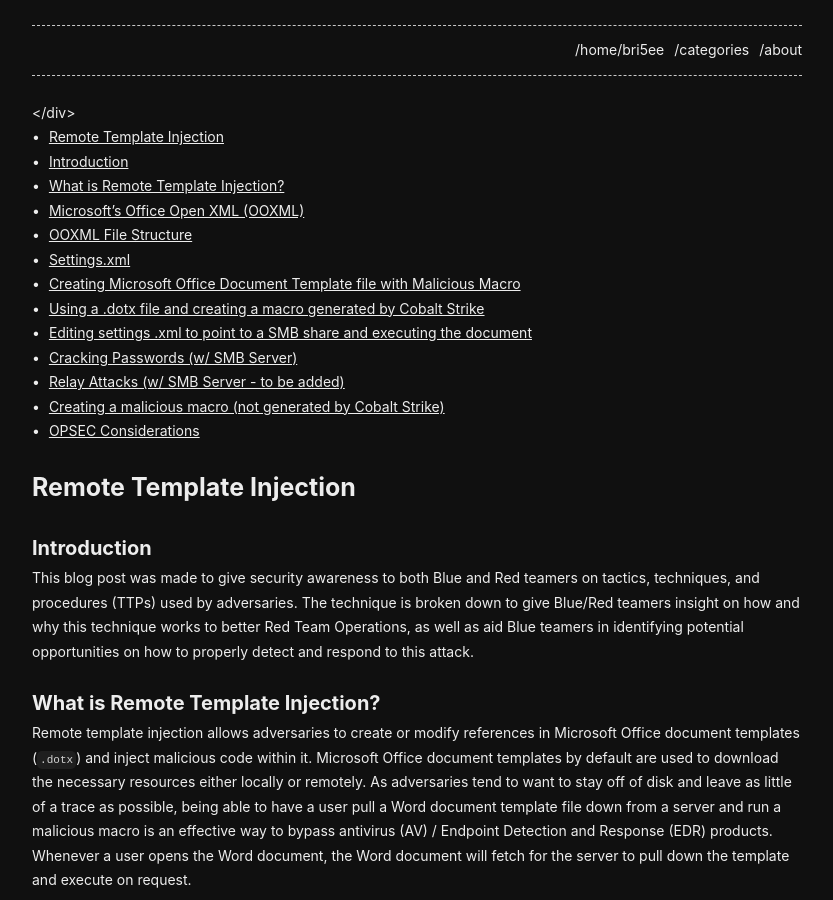
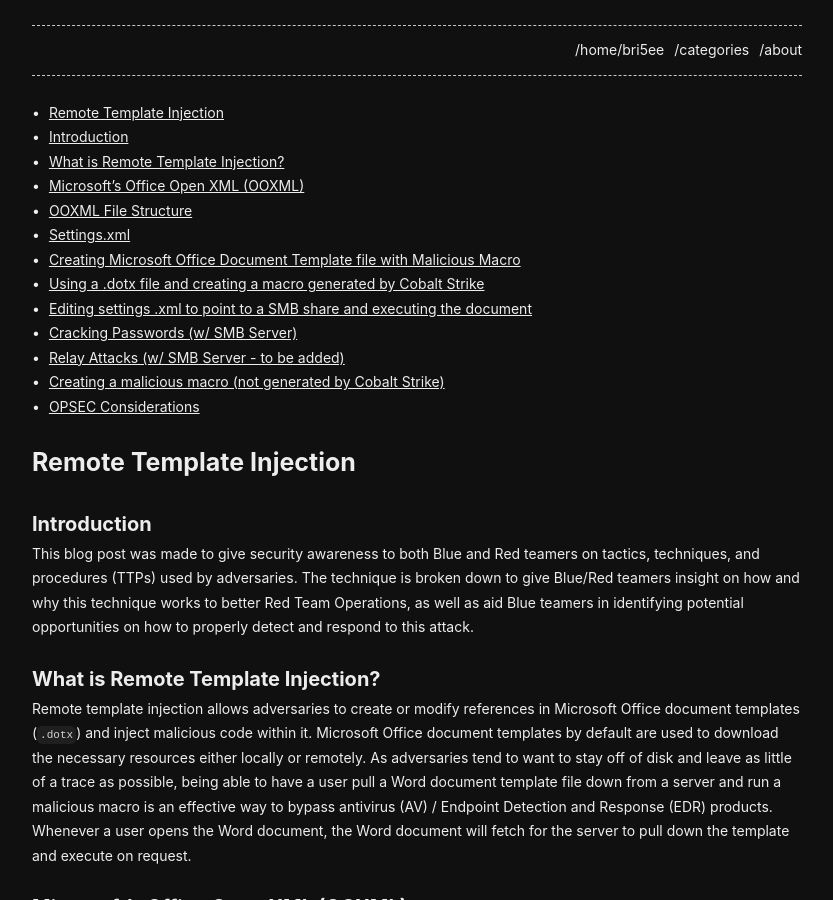
Before and after one commit to notbricey/brisee.github.io, a Jekyll site: the page built from _posts/2022-01-09-remote-template-injection.md, in a window 1280 px wide and 900 px high. Shown: the whole window, without its empty margins (223-1056 px from the left). Built offline with Jekyll 4.4.1, drawn with Linux system fonts in a browser that asks for light colours.

Commit message:
Update 2022-01-09-remote-template-injection.md

```diff
--- a/_posts/2022-01-09-remote-template-injection.md
+++ b/_posts/2022-01-09-remote-template-injection.md
@@ -5,14 +5,14 @@ modified: 2022-01-09
 categories: [Red Team]
 ---
 
+<div style="position: absolute;">
+
 </div>
 
 * TOC
 {:toc}
 
-<div id="toc-skipped">
-
-</div>
+<div id="toc-skipped"></div>
 
 <style>
 img {
```
